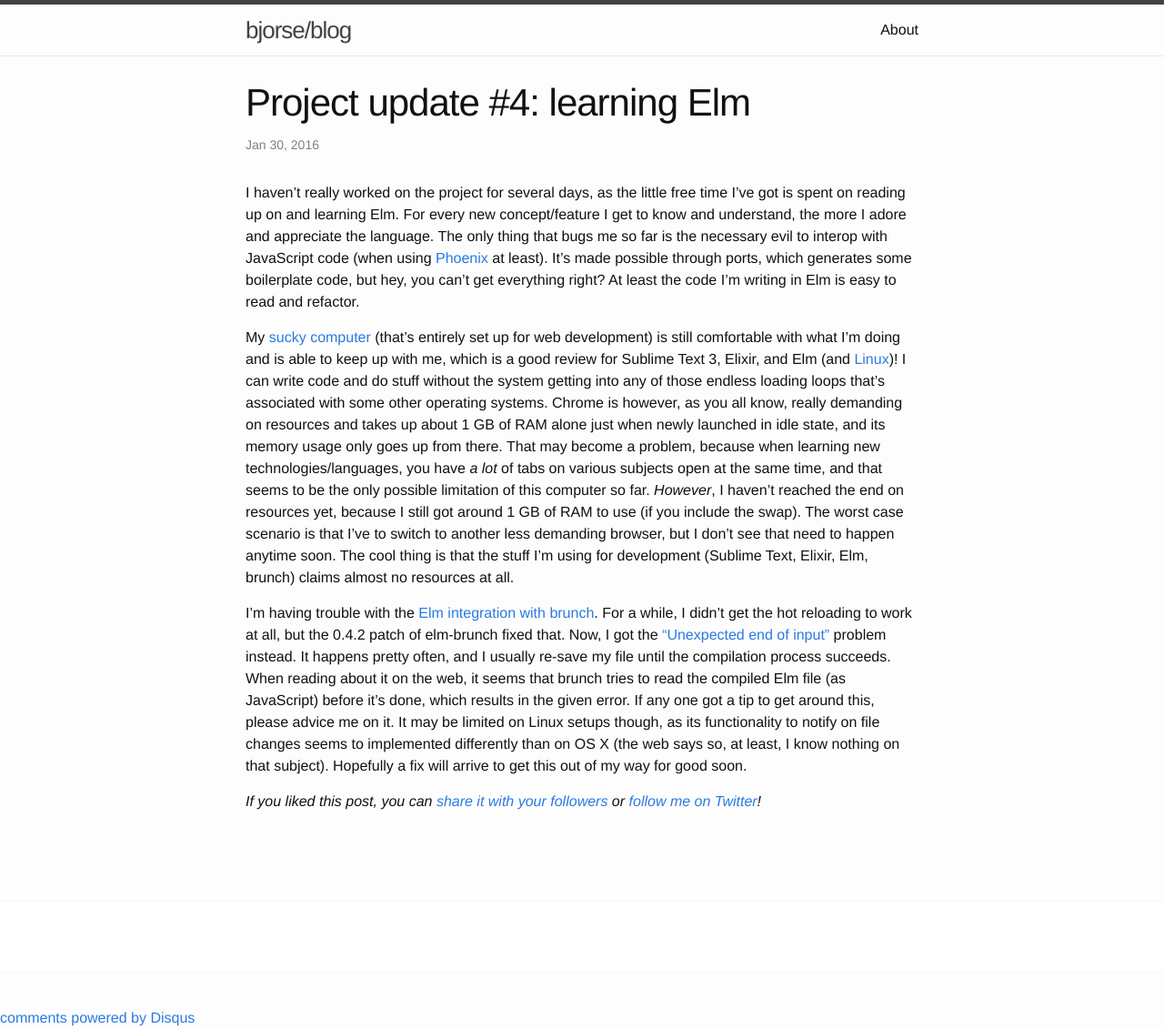
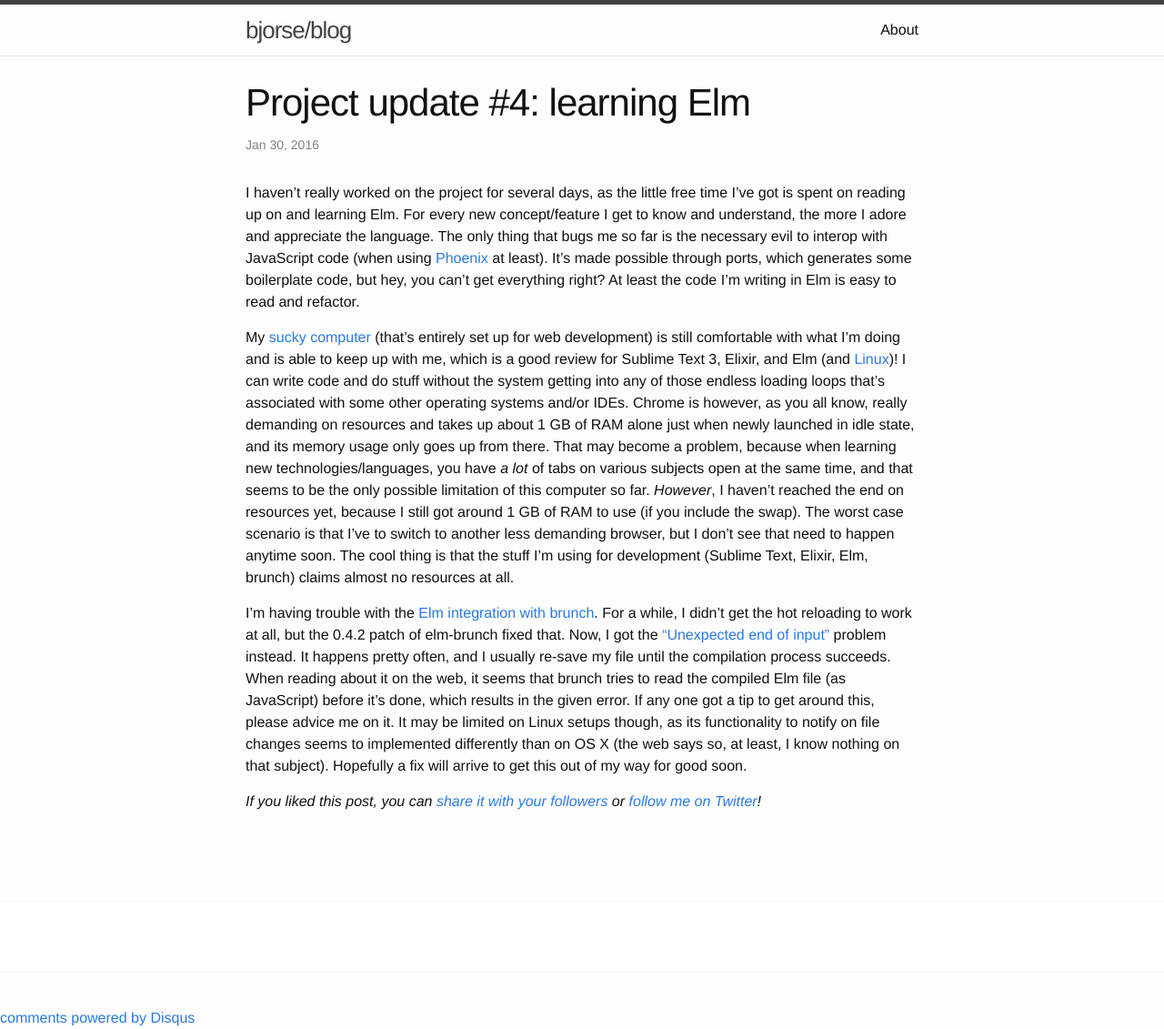
Before and after one commit to bjorse/bjorse.github.io, a Jekyll site: the page built from _posts/2016-01-30-project-update-4.markdown, in a window 1280 px wide. Shown: the whole page at 91% size. Built offline with Jekyll 4.4.1, drawn with Linux system fonts in a browser that asks for light colours; comment, search, counter and statistics services are not loaded.

Commit message:
Updated post

```diff
--- a/_posts/2016-01-30-project-update-4.markdown
+++ b/_posts/2016-01-30-project-update-4.markdown
@@ -8,7 +8,7 @@ comments: true
 
 I haven't really worked on the project for several days, as the little free time I've got is spent on reading up on and learning Elm. For every new concept/feature I get to know and understand, the more I adore and appreciate the language. The only thing that bugs me so far is the necessary evil to interop with JavaScript code (when using [Phoenix][phoenix] at least). It's made possible through ports, which generates some boilerplate code, but hey, you can't get everything right? At least the code I'm writing in Elm is easy to read and refactor.
 
-My [sucky computer][hp-stream] (that's entirely set up for web development) is still comfortable with what I'm doing and is able to keep up with me, which is a good review for Sublime Text 3, Elixir, and Elm (and [Linux][cbpp])! I can write code and do stuff without the system getting into any of those endless loading loops that's associated with some other operating systems. Chrome is however, as you all know, really demanding on resources and takes up about 1 GB of RAM alone just when newly launched in idle state, and its memory usage only goes up from there. That may become a problem, because when learning new technologies/languages, you have *a lot* of tabs on various subjects open at the same time, and that seems to be the only possible limitation of this computer so far. *However*, I haven't reached the end on resources yet, because I still got around 1 GB of RAM to use (if you include the swap). The worst case scenario is that I've to switch to another less demanding browser, but I don't see that need to happen anytime soon. The cool thing is that the stuff I'm using for development (Sublime Text, Elixir, Elm, brunch) claims almost no resources at all.
+My [sucky computer][hp-stream] (that's entirely set up for web development) is still comfortable with what I'm doing and is able to keep up with me, which is a good review for Sublime Text 3, Elixir, and Elm (and [Linux][cbpp])! I can write code and do stuff without the system getting into any of those endless loading loops that's associated with some other operating systems and/or IDEs. Chrome is however, as you all know, really demanding on resources and takes up about 1 GB of RAM alone just when newly launched in idle state, and its memory usage only goes up from there. That may become a problem, because when learning new technologies/languages, you have *a lot* of tabs on various subjects open at the same time, and that seems to be the only possible limitation of this computer so far. *However*, I haven't reached the end on resources yet, because I still got around 1 GB of RAM to use (if you include the swap). The worst case scenario is that I've to switch to another less demanding browser, but I don't see that need to happen anytime soon. The cool thing is that the stuff I'm using for development (Sublime Text, Elixir, Elm, brunch) claims almost no resources at all.
 
 I'm having trouble with the [Elm integration with brunch][elm-brunch]. For a while, I didn't get the hot reloading to work at all, but the 0.4.2 patch of elm-brunch fixed that. Now, I got the ["Unexpected end of input"][elm-brunch-bug] problem instead. It happens pretty often, and I usually re-save my file until the compilation process succeeds. When reading about it on the web, it seems that brunch tries to read the compiled Elm file (as JavaScript) before it's done, which results in the given error. If any one got a tip to get around this, please advice me on it. It may be limited on Linux setups though, as its functionality to notify on file changes seems to implemented differently than on OS X (the web says so, at least, I know nothing on that subject). Hopefully a fix will arrive to get this out of my way for good soon.
 
```
